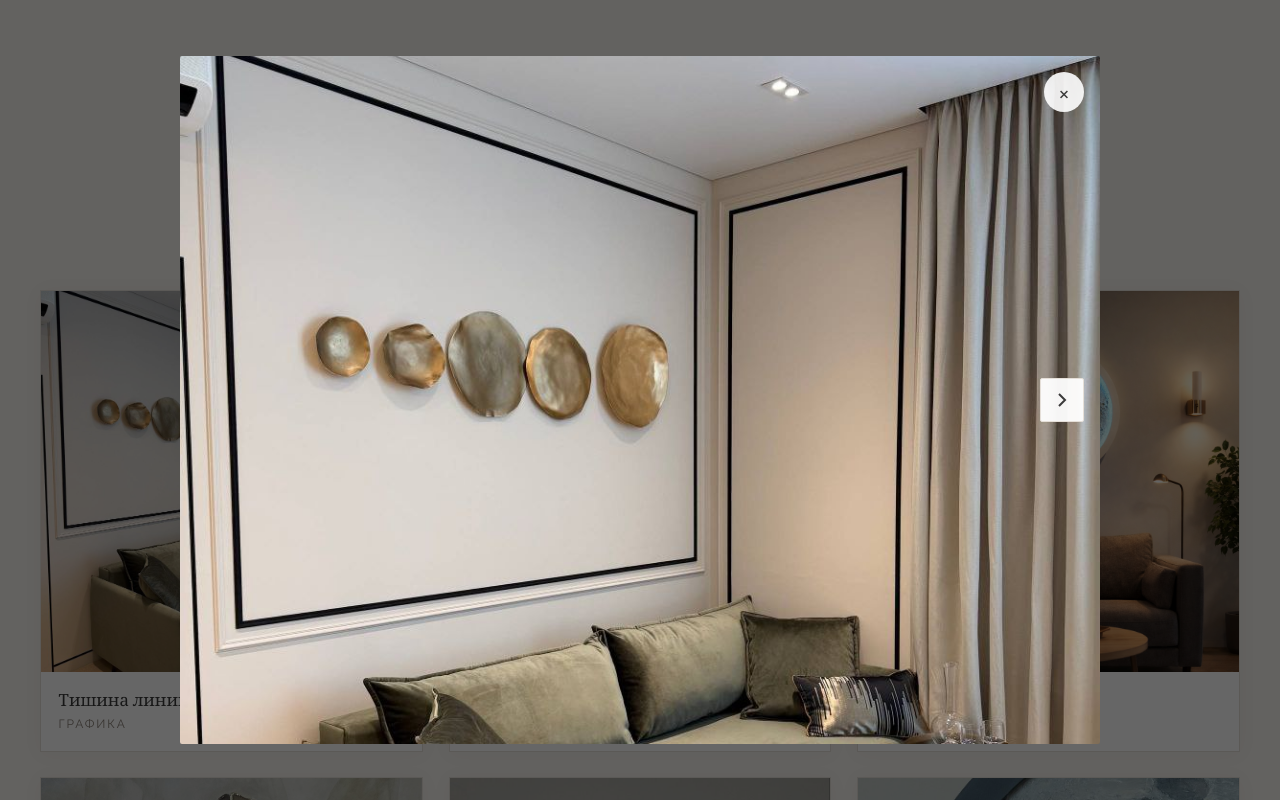
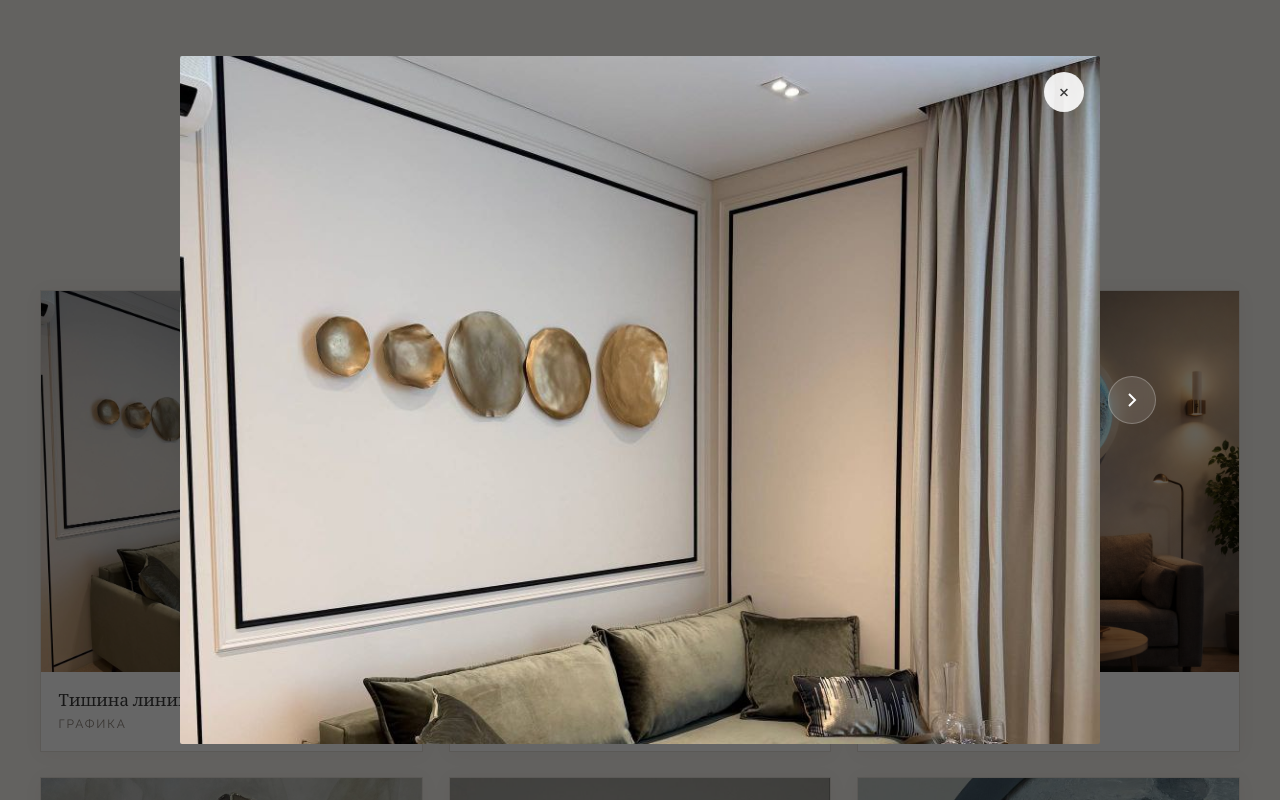
Before and after one commit to temqafox-ux/rukotvornoe, a React (Create React App) app: page /works in a window 1280 px wide. Both pictures are taken after a click on the button "Тишина линии". Shown: the top 800 px of the page. Built offline with nearby package versions, Linux system fonts and the light colour scheme; the HTML template or start-up script is replaced by a standard one.

Commit message:
gallery, fix bugs, fix photos

```diff
--- a/public/index.html
+++ b/public/index.html
@@ -4,6 +4,8 @@
     <meta charset="utf-8" />
     <meta name="viewport" content="width=device-width, initial-scale=1" />
     <meta name="description" content="Рукотворное — авторские картины, зарисовки и скетчи" />
+    <link rel="icon" href="%PUBLIC_URL%/favicon.svg" type="image/svg+xml" />
+    <link rel="icon" href="%PUBLIC_URL%/favicon.ico" sizes="any" />
     <title>Рукотворное</title>
     <link rel="preconnect" href="https://fonts.googleapis.com" />
     <link rel="preconnect" href="https://fonts.gstatic.com" crossorigin />
--- a/src/App.css
+++ b/src/App.css
@@ -845,7 +845,7 @@
 .work-modal__dialog {
   position: relative;
   z-index: 1201;
-  width: min(920px, 92vw);
+  width: min(920px, 82vw);
   max-height: 86vh;
   background: var(--color-card-bg);
   overflow: hidden;
@@ -869,40 +869,45 @@
   align-items: center;
   justify-content: center;
   cursor: pointer;
+  padding-bottom: 4px;
 }
 
 .work-modal__nav {
-  position: absolute;
+  position: fixed;
   top: 50%;
   transform: translateY(-50%);
   z-index: 1203;
-  width: 44px;
-  height: 44px;
-  border: 1px solid var(--color-border);
-  background: rgba(255, 255, 255, 0.95);
+  width: 48px;
+  height: 48px;
+  border: 1px solid rgba(255, 255, 255, 0.25);
+  background: rgba(255, 255, 255, 0.12);
+  backdrop-filter: blur(6px);
+  -webkit-backdrop-filter: blur(6px);
   cursor: pointer;
   display: flex;
   align-items: center;
   justify-content: center;
-  color: var(--color-text);
-  border-radius: 2px;
+  color: #fff;
+  border-radius: 50%;
   transition:
     background-color 0.3s ease,
-    transform 0.2s ease;
+    transform 0.2s ease,
+    border-color 0.3s ease;
 }
 
 .work-modal__nav:hover {
-  background: var(--color-text);
-  color: var(--color-card-bg);
+  background: rgba(255, 255, 255, 0.25);
+  border-color: rgba(255, 255, 255, 0.45);
+  color: #fff;
   transform: translateY(-50%) scale(1.08);
 }
 
 .work-modal__nav--prev {
-  left: 1rem;
+  left: calc((100vw - min(920px, 82vw)) / 2 - 56px);
 }
 
 .work-modal__nav--next {
-  right: 1rem;
+  right: calc((100vw - min(920px, 82vw)) / 2 - 56px);
 }
 
 .work-modal__counter {
--- a/src/components/Contact.tsx
+++ b/src/components/Contact.tsx
@@ -1,10 +1,7 @@
-import React, { useState, FormEvent } from 'react';
+import React from 'react';
 import { useReveal } from '../hooks/useReveal';
 
 const Contact: React.FC = () => {
-  const [form, setForm] = useState({ name: '', email: '', message: '' });
-  const [sent, setSent] = useState(false);
-
   const { ref: headerRef, isVisible: headerVisible } = useReveal<HTMLDivElement>({
     threshold: 0.3,
   });
@@ -13,15 +10,6 @@ const Contact: React.FC = () => {
     threshold: 0.2,
     delay: 200,
   });
-
-  const handleSubmit = (e: FormEvent) => {
-    e.preventDefault();
-    // Здесь подключить отправку (EmailJS / Formspree / свой бэкенд)
-    console.log('Form submitted:', form);
-    setSent(true);
-    setTimeout(() => setSent(false), 4000);
-    setForm({ name: '', email: '', message: '' });
-  };
 
   return (
     <section className="contact" id="contact">
@@ -73,44 +61,6 @@ const Contact: React.FC = () => {
             </a>
           </div>
         </div>
-
-        <form className="contact__form" onSubmit={handleSubmit}>
-          <h3 className="contact__form-title">Написать автору</h3>
-
-          <div className="contact__field">
-            <input
-              type="text"
-              placeholder="Ваше имя"
-              value={form.name}
-              onChange={(e) => setForm({ ...form, name: e.target.value })}
-              required
-            />
-          </div>
-
-          <div className="contact__field">
-            <input
-              type="email"
-              placeholder="E-mail"
-              value={form.email}
-              onChange={(e) => setForm({ ...form, email: e.target.value })}
-              required
-            />
-          </div>
-
-          <div className="contact__field">
-            <textarea
-              placeholder="Сообщение"
-              rows={4}
-              value={form.message}
-              onChange={(e) => setForm({ ...form, message: e.target.value })}
-              required
-            />
-          </div>
-
-          <button type="submit" className="contact__submit" disabled={sent}>
-            {sent ? 'Отправлено ✓' : 'Отправить'}
-          </button>
-        </form>
       </div>
 
       <footer className="footer">
--- a/src/pages/WorksPage.tsx
+++ b/src/pages/WorksPage.tsx
@@ -1,6 +1,5 @@
-import React, { useCallback, useEffect, useState } from 'react';
+import React, { useCallback, useEffect, useLayoutEffect, useState } from 'react';
 import { Link } from 'react-router-dom';
-import { useReveal } from '../hooks/useReveal';
 
 interface ArtWork {
   id: number;
@@ -18,7 +17,9 @@ const WorksPage: React.FC = () => {
   const [selected, setSelected] = useState<ArtWork | null>(null);
   const [isMobile, setIsMobile] = useState(window.innerWidth <= MOBILE_BREAKPOINT);
 
-  const { ref: headerRef, isVisible: headerVisible } = useReveal<HTMLDivElement>({ threshold: 0.25 });
+  useLayoutEffect(() => {
+    window.scrollTo(0, 0);
+  }, []);
 
   useEffect(() => {
     const onResize = () => setIsMobile(window.innerWidth <= MOBILE_BREAKPOINT);
@@ -68,10 +69,7 @@ const WorksPage: React.FC = () => {
 
   return (
     <main className="works-page">
-      <header
-        ref={headerRef}
-        className={`works-page__header ${headerVisible ? 'reveal reveal--visible' : 'reveal'}`}
-      >
+      <header className="works-page__header">
         <div className="works-page__top">
           <Link to="/" className="btn btn--ghost">На главную</Link>
         </div>
@@ -103,11 +101,44 @@ const WorksPage: React.FC = () => {
         </section>
       )}
 
+      <section className="contact" style={{ marginTop: '4rem' }}>
+        <div className="contact__header">
+          <h2 className="section-title">Контакты</h2>
+          <div className="section-divider" />
+        </div>
+        <div className="contact__content">
+          <div className="contact__info">
+            <div className="contact__item">
+              <svg width="20" height="20" viewBox="0 0 24 24" fill="none" stroke="currentColor" strokeWidth="1.5">
+                <path d="M4 4h16c1.1 0 2 .9 2 2v12c0 1.1-.9 2-2 2H4c-1.1 0-2-.9-2-2V6c0-1.1.9-2 2-2z" />
+                <polyline points="22,6 12,13 2,6" />
+              </svg>
+              <a href="mailto:elfin.v@gmail.com">elfin.v@gmail.com</a>
+            </div>
+            <div className="contact__socials">
+              <a href="https://instagram.com" target="_blank" rel="noopener noreferrer" className="contact__social-link" aria-label="Instagram">
+                <svg width="22" height="22" viewBox="0 0 24 24" fill="none" stroke="currentColor" strokeWidth="1.5">
+                  <rect x="2" y="2" width="20" height="20" rx="5" />
+                  <circle cx="12" cy="12" r="5" />
+                  <circle cx="17.5" cy="6.5" r="1" fill="currentColor" stroke="none" />
+                </svg>
+              </a>
+              <a href="https://t.me/rukotvornoe_yana" target="_blank" rel="noopener noreferrer" className="contact__social-link" aria-label="Telegram">
+                <svg width="22" height="22" viewBox="0 0 24 24" fill="none" stroke="currentColor" strokeWidth="1.5">
+                  <path d="M21 3L1 10l7 3m13-10l-7 14-6-7m13-7l-13 7" />
+                </svg>
+              </a>
+            </div>
+          </div>
+        </div>
+        <footer className="footer">
+          <span>© {new Date().getFullYear()} Рукотворное</span>
+        </footer>
+      </section>
+
       {selected && (
         <div className="work-modal work-modal--open" role="dialog" aria-modal="true">
           <div className="work-modal__overlay" onClick={() => setSelected(null)} />
-          <div className="work-modal__dialog">
-            <button className="work-modal__close" onClick={() => setSelected(null)} aria-label="Закрыть">×</button>
 
           {canGoPrev && (
             <button className="work-modal__nav work-modal__nav--prev" onClick={goPrev} aria-label="Предыдущая работа">
@@ -120,6 +151,8 @@ const WorksPage: React.FC = () => {
             </button>
           )}
 
+          <div className="work-modal__dialog">
+            <button className="work-modal__close" onClick={() => setSelected(null)} aria-label="Закрыть">×</button>
             <div className="work-modal__image" style={{ backgroundColor: selected.color }}>
               <img src={selected.src} alt={selected.title} />
             </div>
```
Also changed, not shown: public/images/photo.jpg, 1 other file (tests, documents, lock files or other folders). Lines whose indentation alone changed are shown as unchanged.
